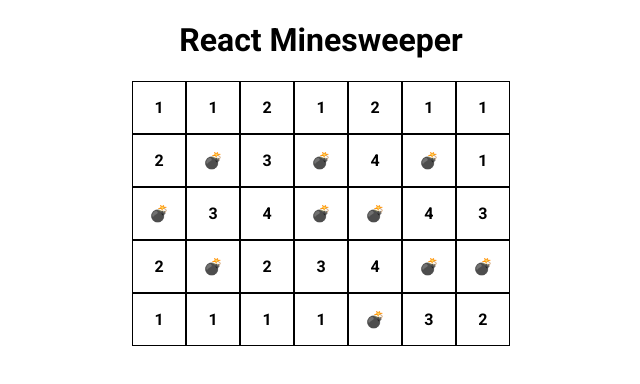
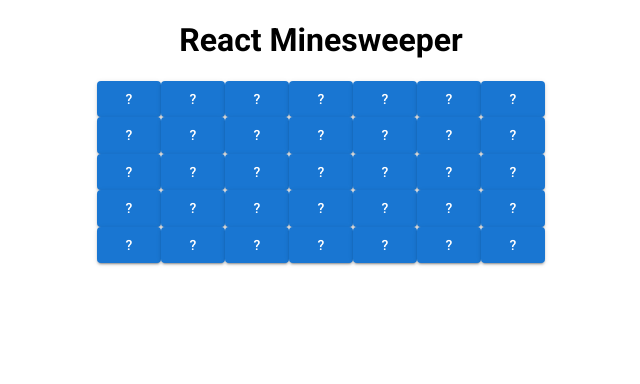
Before and after one commit to dmitri-v-v/minesweeper-react, a React (Create React App) app: page / in a window 1280 px wide. Shown: the top 384 px of the page, without its empty margins (319-959 px from the left). Built offline with nearby package versions, Linux system fonts and the light colour scheme.

Commit message:
Add Cell component with ability to reveal a cell.

```diff
--- a/src/components/Board/index.tsx
+++ b/src/components/Board/index.tsx
@@ -1,11 +1,13 @@
 import React from "react";
 
+import Cell from "components/Cell";
 import { BoardProps, BoardState } from "types/board";
 import { CellState, CellValue } from "types/cell";
 import { getSurroundingCells } from "utils/grid";
 import { incrementCellValue } from "utils/cellUtils";
 
 import './Board.scss';
+import { Console } from "console";
 
 export default class Board extends React.Component<BoardProps, BoardState> {
 
@@ -60,15 +62,27 @@ export default class Board extends React.Component<BoardProps, BoardState> {
     return grid;
   }
 
+  handleCellReveal = (row: number, col:number) => {
+    this.setState((prevState) => {
+      const grid = [...prevState.grid];
+      grid[row][col].isRevealed = true;
+      return { grid };
+    });
+  }
+
   render() {
     const style = { '--rows': this.props.rows, '--cols': this.props.cols } as React.CSSProperties;
     const grid = this.state.grid;
 
     return (
       <div className="board" style={ style }>
-        {grid.map((row, rowIndex) => row.map((cell, colIndex) => {
-          return <div className="cell" key={`${rowIndex}-${colIndex}`}>{grid[rowIndex][colIndex].value}</div>
-        }))}
+        {grid.map((row, rowIndex) => row.map((cell, colIndex) => (
+          <Cell
+            key={`${rowIndex}-${colIndex}`}
+            cellState={cell}
+            onReveal ={this.handleCellReveal}
+          />
+        )))}
       </div>
     );
   }
--- /dev/null
+++ b/src/components/Cell/index.tsx
@@ -0,0 +1,36 @@
+import React from "react";
+import { Button } from '@mui/material';
+import { CellState } from "types/cell";
+
+interface CellProps {
+  cellState: CellState;
+  onReveal: (row: number, col: number) => void;
+}
+
+export default class Cell extends React.Component<CellProps, CellState> {
+  constructor(props: CellProps) {
+    super(props);
+    this.state = props.cellState;
+  }
+
+  handleCellClick = () => {
+    const { row, col, isRevealed } = this.state;
+
+    // Change the 'isRevealed' value and update the state
+    if (!isRevealed) {
+      this.setState({ isRevealed: true});
+    }
+
+    this.props.onReveal(row, col);
+  };
+
+  render() {
+    const { value, isRevealed } = this.state;
+
+    return (
+      <Button variant={isRevealed ? "outlined" : "contained"} disabled={isRevealed} onClick={this.handleCellClick}>
+        { isRevealed ? value : "?"}
+      </Button>
+    );
+  }
+}
```
